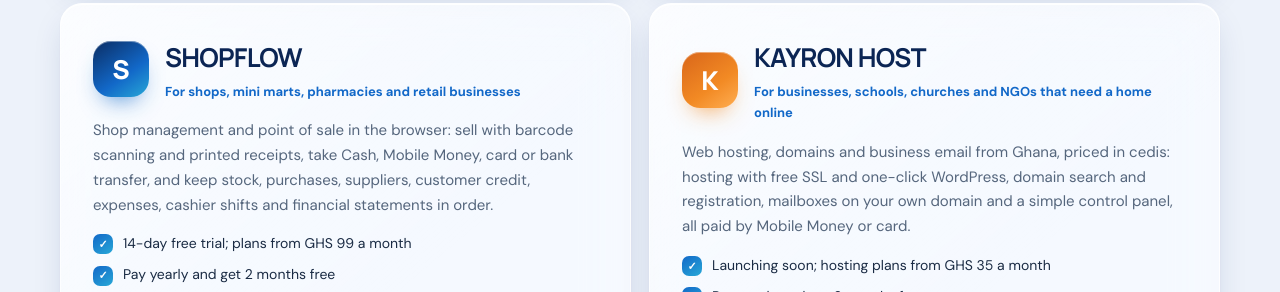
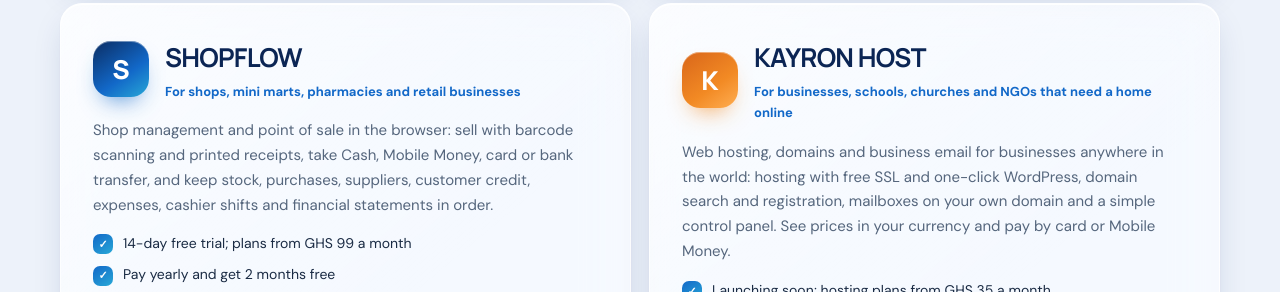
Before and after one commit to glorywaves774-source/kayron-global-tech, a website: page products.html in a window 1280 px wide. Shown: the part 1558-1850 px from the top of the page. Drawn offline with Linux system fonts and the light colour scheme.

Commit message:
Products: Kayron Host described as a global platform
Co-Authored-By: Claude Opus 5.5 <noreply@anthropic.com>
Claude-Session: https://claude.ai/code/session_01KWU5pF14UnKoikaSxsd7RE

```diff
--- a/products.html
+++ b/products.html
@@ -82,7 +82,7 @@
     </article>
     <article class="product-card" id="kayron-host">
       <div class="product-head"><span class="product-mark" aria-hidden="true">K</span><div><h2>KAYRON HOST</h2><p class="product-for">For businesses, schools, churches and NGOs that need a home online</p></div></div>
-      <p>Web hosting, domains and business email from Ghana, priced in cedis: hosting with free SSL and one-click WordPress, domain search and registration, mailboxes on your own domain and a simple control panel, all paid by Mobile Money or card.</p>
+      <p>Web hosting, domains and business email for businesses anywhere in the world: hosting with free SSL and one-click WordPress, domain search and registration, mailboxes on your own domain and a simple control panel. See prices in your currency and pay by card or Mobile Money.</p>
       <ul class="product-features"><li>Launching soon; hosting plans from GHS 35 a month</li><li>Pay yearly and get 2 months free</li><li>Domains, business email and SSL certificates in one account</li><li>Help from a Ghana-based support team</li></ul>
       <a class="btn btn-primary" href="contact.html">Register your interest <span>↗</span></a>
     </article>
```
